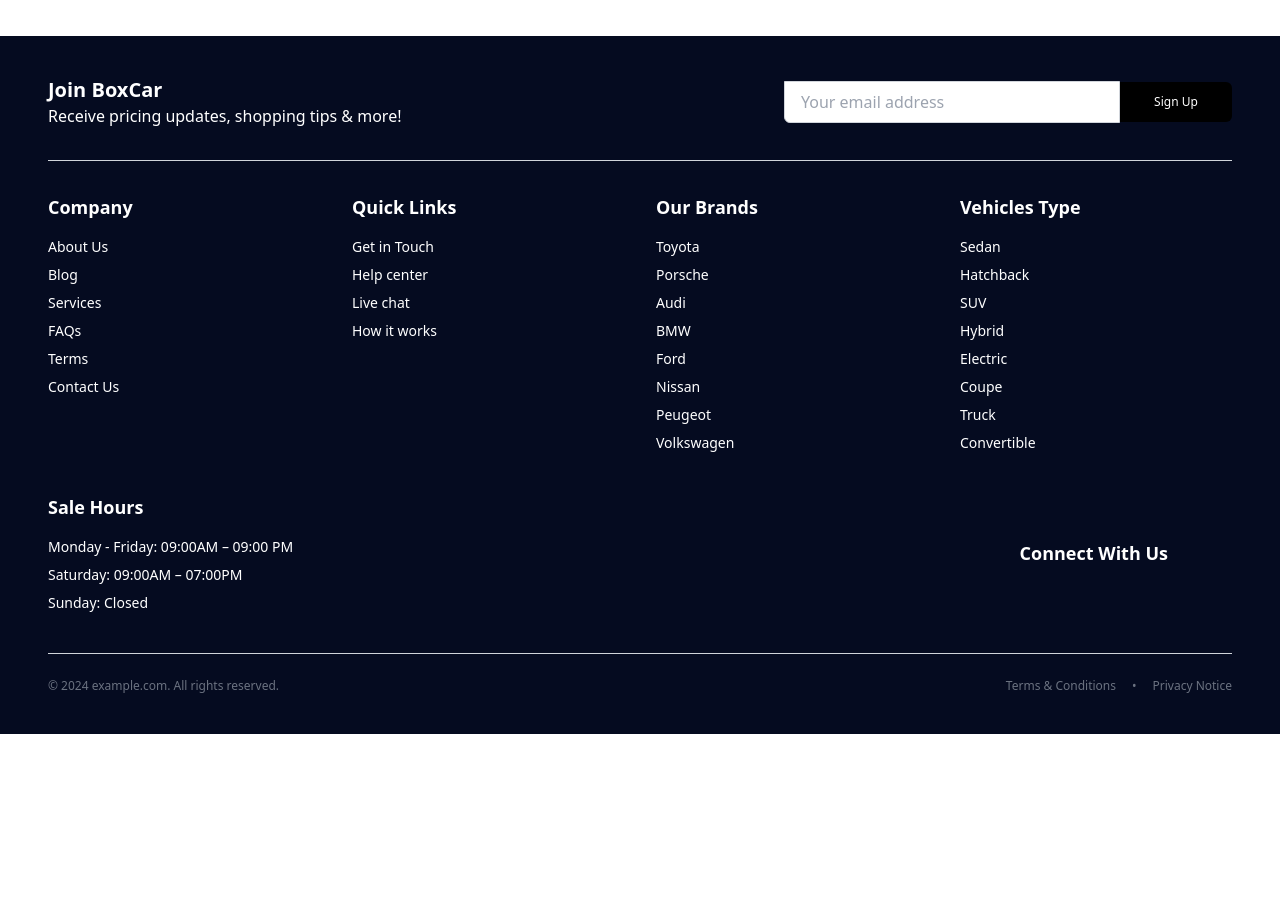
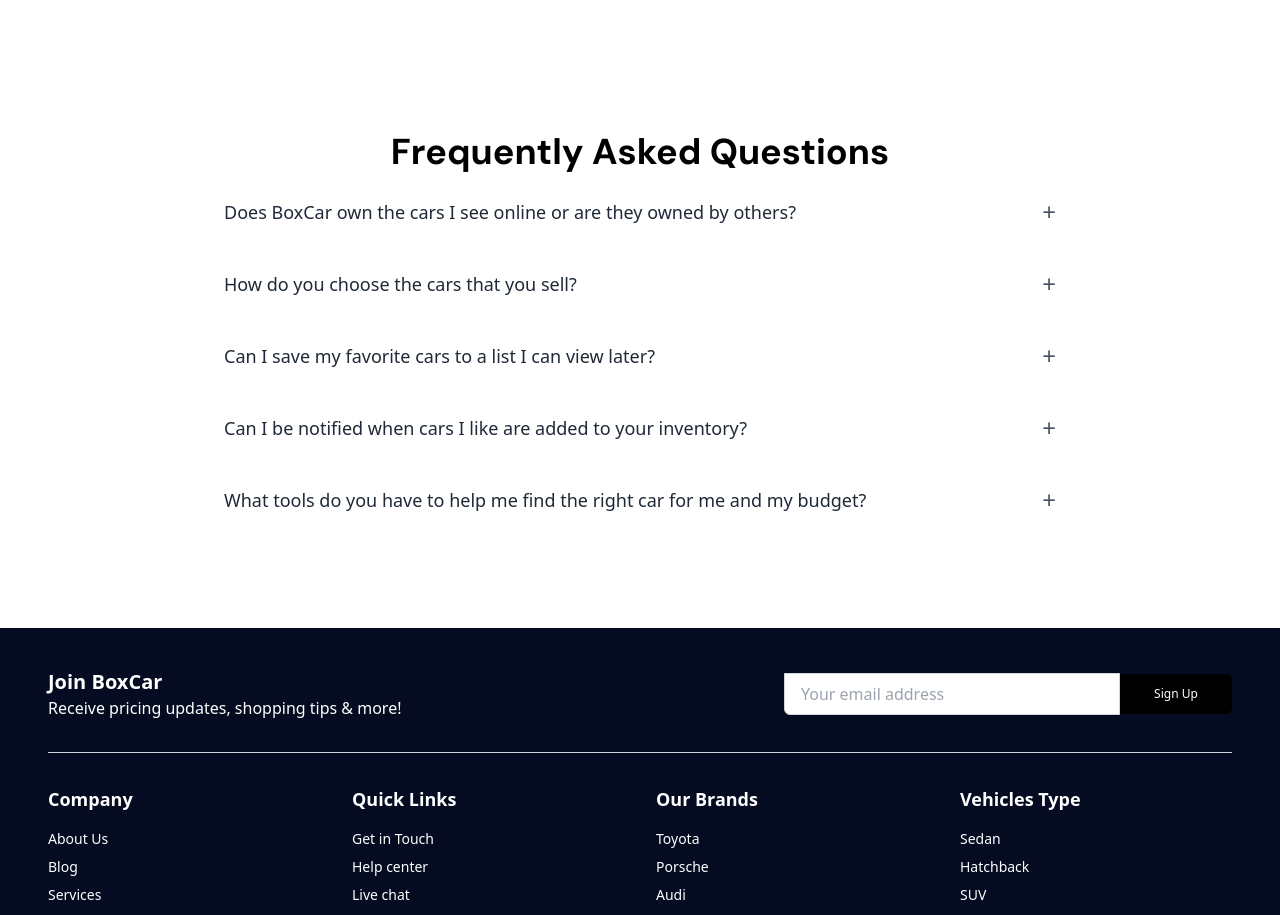
Before and after one commit to AliAlYaman/Boxcars-Frontend, a React (Vite) app in the folder Boxcars/: page /about in a window 1280 px wide. Shown: the part 3960-4875 px from the top of the page. Before the commit the page ends 4694 px from the top, so only its background shows below. Built offline with nearby package versions, Linux system fonts and the light colour scheme.

Commit message:
Finished about page

```diff
--- /dev/null
+++ b/Boxcars/src/components/FAQ.jsx
@@ -0,0 +1,74 @@
+// src/FAQ.jsx
+import React, { useState } from "react";
+
+const FAQItem = ({ question, answer, isOpen, onClick }) => {
+  return (
+    <div className={`py-4 px-8 ${isOpen ? 'bg-gray-100 rounded-2xl' : ''}`}>
+      <div
+        onClick={onClick}
+        className="flex justify-between items-center cursor-pointer"
+      >
+        <h3 className="text-lg font-medium text-gray-800">{question}</h3>
+        <button className="text-2xl text-gray-600">
+          {isOpen ? "-" : "+"}
+        </button>
+      </div>
+      <div
+        className={`overflow-hidden transition-all duration-300 ease-in-out ${
+          isOpen ? 'max-h-screen mt-2' : 'max-h-0'
+        }`}
+      >
+        <p className="text-gray-600">{answer}</p>
+      </div>
+    </div>
+  );
+};
+
+export const FAQ = () => {
+  const [openIndex, setOpenIndex] = useState(null);
+
+  const handleClick = (index) => {
+    setOpenIndex(openIndex === index ? null : index);
+  };
+
+  const faqData = [
+    {
+      question: "Does BoxCar own the cars I see online or are they owned by others?",
+      answer: "Cras vitae ac nunc orci. Purus amet tortor non at phasellus ultricies hendrerit. Eget a, sit morbi nunc sit id massa. Metus, scelerisque volutpat nec sit vel donec. Sagittis, id volutpat erat vel.",
+    },
+    {
+      question: "How do you choose the cars that you sell?",
+      answer: "Cras vitae ac nunc orci. Purus amet tortor non at phasellus ultricies hendrerit. Eget a, sit morbi nunc sit id massa. Metus, scelerisque volutpat nec sit vel donec. Sagittis, id volutpat erat vel.",
+    },
+    {
+      question: "Can I save my favorite cars to a list I can view later?",
+      answer: "Cras vitae ac nunc orci. Purus amet tortor non at phasellus ultricies hendrerit. Eget a, sit morbi nunc sit id massa. Metus, scelerisque volutpat nec sit vel donec. Sagittis, id volutpat erat vel.",
+    },
+    {
+      question: "Can I be notified when cars I like are added to your inventory?",
+      answer: "Cras vitae ac nunc orci. Purus amet tortor non at phasellus ultricies hendrerit. Eget a, sit morbi nunc sit id massa. Metus, scelerisque volutpat nec sit vel donec. Sagittis, id volutpat erat vel.",
+    },
+    {
+      question: "What tools do you have to help me find the right car for me and my budget?",
+      answer: "Cras vitae ac nunc orci. Purus amet tortor non at phasellus ultricies hendrerit. Eget a, sit morbi nunc sit id massa. Metus, scelerisque volutpat nec sit vel donec. Sagittis, id volutpat erat vel.",
+    },
+    // Add more FAQ items as needed
+  ];
+
+  return (
+    <div className="flex flex-col px-4 sm:px-12 lg:px-48 my-24 gap-2">
+      <p className="font-dmSans text-4xl font-bold self-center ">
+        Frequently Asked Questions
+      </p>
+      {faqData.map((item, index) => (
+        <FAQItem
+          key={index}
+          question={item.question}
+          answer={item.answer}
+          isOpen={openIndex === index}
+          onClick={() => handleClick(index)}
+        />
+      ))}
+    </div>
+  );
+};
--- a/Boxcars/src/pages/About.jsx
+++ b/Boxcars/src/pages/About.jsx
@@ -1,6 +1,7 @@
 import { AboutAd } from "../components/AboutAd"
 import { AboutHeroSection } from "../components/AboutHeroSection"
 import { BrowseType } from "../components/BrowseType"
+import { FAQ } from "../components/FAQ"
 import { Features } from "../components/Features"
 import { Footer } from "../components/Footer"
 import { Navbar } from "../components/Navbar"
@@ -49,6 +50,7 @@
     <BrowseType types={brands} text='Explore Our Premium Brands'/>
     <OurTeam/>
     <Reviews/>
+    <FAQ/>
     <Footer text={true}/>
     </>)
 }
```
